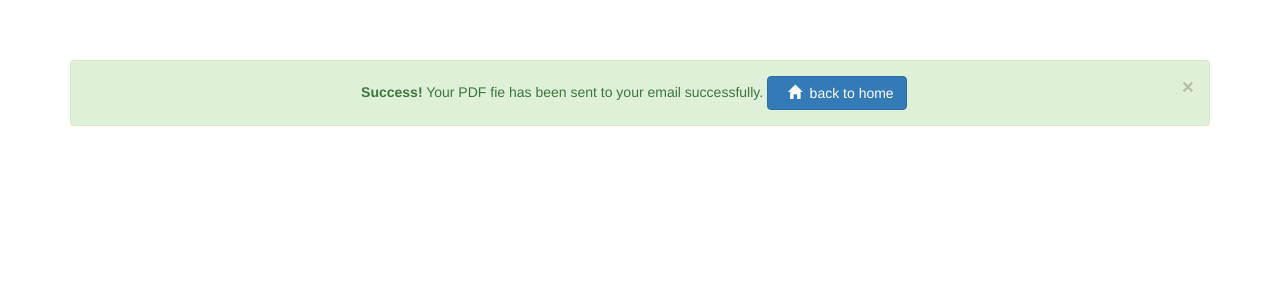
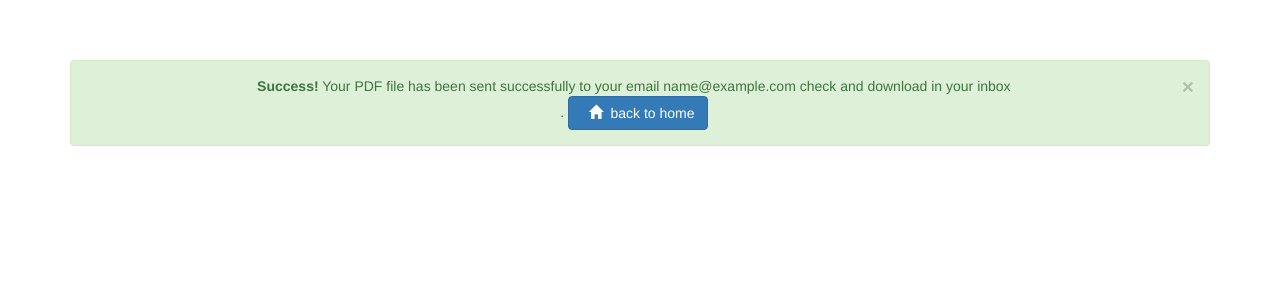
Before and after one commit to redhaanggara/jongor, a CodeIgniter app: the page made by application/views/succes_send.php in a window 1280 px wide. Shown: the top 300 px of the page. Run offline with CodeIgniter, Linux system fonts and the light colour scheme; the template is opened without the code that fills it: most values are stand-ins (such as "Sample title", 1, 10 or a date in 2020); some libraries are stand-ins or nearby versions.

Commit message:
Update succes_send.php

```diff
--- a/application/views/succes_send.php
+++ b/application/views/succes_send.php
@@ -16,7 +16,7 @@
 		<div class="container">
 		    <div class="alert alert-success fade in">
 		        <a href="#" class="close" data-dismiss="alert">&times;</a>
-		        <strong>Success!</strong> Your PDF fie has been sent to your email successfully.
+		        <strong>Success!</strong> Your PDF file has been sent successfully to your email <?php echo $email; ?> check and download in your inbox <p>.
 		        <a href=http://ibgf.azurewebsites.net/index.php/main/home_page" class="btn btn-primary" data-dismiss="alert">&nbsp <span class="glyphicon glyphicon-home"></span>&nbsp back to home</a>
 		    </div>
 		</div>
```
